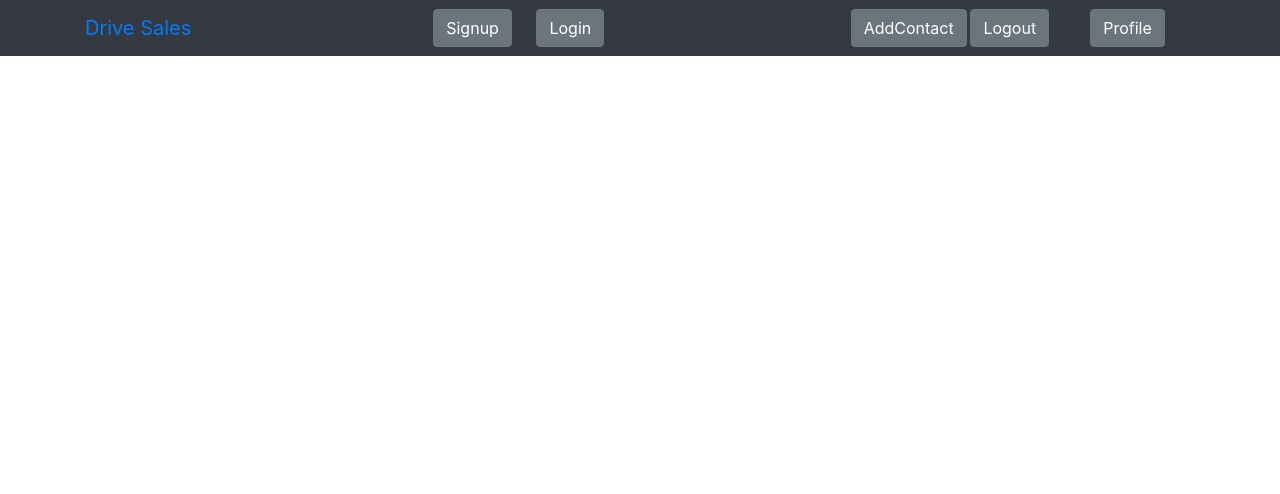
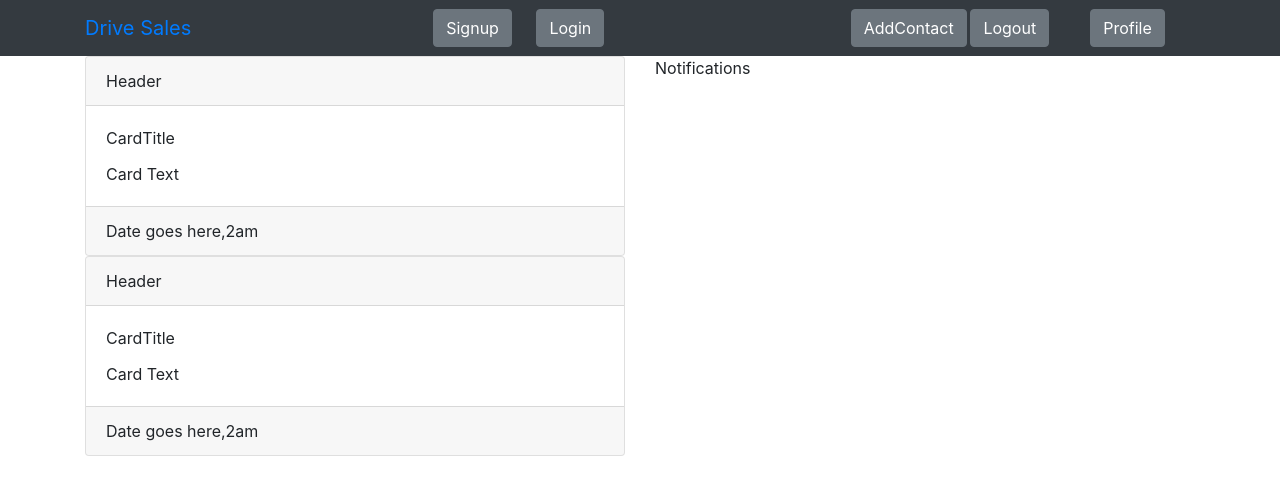
Before and after one commit to deepak-padampur/verse-networks-drive-sales, a React (Create React App) app: page / in a window 1280 px wide. Shown: the top 494 px of the page. Built offline with nearby package versions, Linux system fonts and the light colour scheme.

Commit message:
dashboard layout fixed

```diff
--- a/src/App.js
+++ b/src/App.js
@@ -1,12 +1,16 @@
 import React from 'react';
 
-import { BrowserRouter } from 'react-router-dom';
+import { BrowserRouter, Switch, Route } from 'react-router-dom';
 import NavbarLayout from './components/UI/Layout/Navbar';
+import Dashboard from './components/dashboard/Dashboard';
 function App() {
   return (
     <BrowserRouter>
       <div className="App">
         <NavbarLayout />
+        <Switch>
+          <Route path="/" component={Dashboard} />
+        </Switch>
       </div>
 
     </BrowserRouter>
--- a/src/components/contacts/ContactList.js
+++ b/src/components/contacts/ContactList.js
@@ -0,0 +1,32 @@
+import React from 'react';
+import { Card, CardBody, CardHeader, CardTitle, CardText, CardFooter } from 'reactstrap'
+
+const ContactList = () => {
+    return (
+        <div className="contact-list section">
+            <div className="contact-summary">
+                <Card>
+                    <CardHeader>Header</CardHeader>
+                    <CardBody>
+                        <CardTitle>CardTitle</CardTitle>
+                        <CardText>Card Text</CardText>
+
+                    </CardBody>
+                    <CardFooter>Date goes here,2am</CardFooter>
+                </Card>
+                <Card>
+                    <CardHeader>Header</CardHeader>
+                    <CardBody>
+                        <CardTitle>CardTitle</CardTitle>
+                        <CardText>Card Text</CardText>
+
+                    </CardBody>
+                    <CardFooter>Date goes here,2am</CardFooter>
+                </Card>
+
+            </div>
+        </div>
+    )
+}
+
+export default ContactList;
--- a/src/components/dashboard/Dashboard.js
+++ b/src/components/dashboard/Dashboard.js
@@ -0,0 +1,27 @@
+import React, { Component } from 'react';
+import { Container, Row, Col } from 'reactstrap';
+
+import Notifications from './Notifications';
+import ContactList from '../contacts/ContactList';
+
+class Dashboard extends Component {
+    render() {
+        return (
+            <Container>
+                <Row>
+                    <Col sm={12} md={6}>
+                        <ContactList />
+
+                    </Col>
+                    <Col sm={12} md={6} >
+                        <Notifications />
+
+                    </Col>
+                </Row>
+
+            </Container >
+        )
+    }
+}
+
+export default Dashboard;
--- a/src/components/dashboard/Notifications.js
+++ b/src/components/dashboard/Notifications.js
@@ -0,0 +1,12 @@
+import React from 'react';
+
+
+const Notifications = () => {
+    return (
+        <div>
+            <p>Notifications</p>
+        </div>
+    )
+}
+
+export default Notifications;
```
